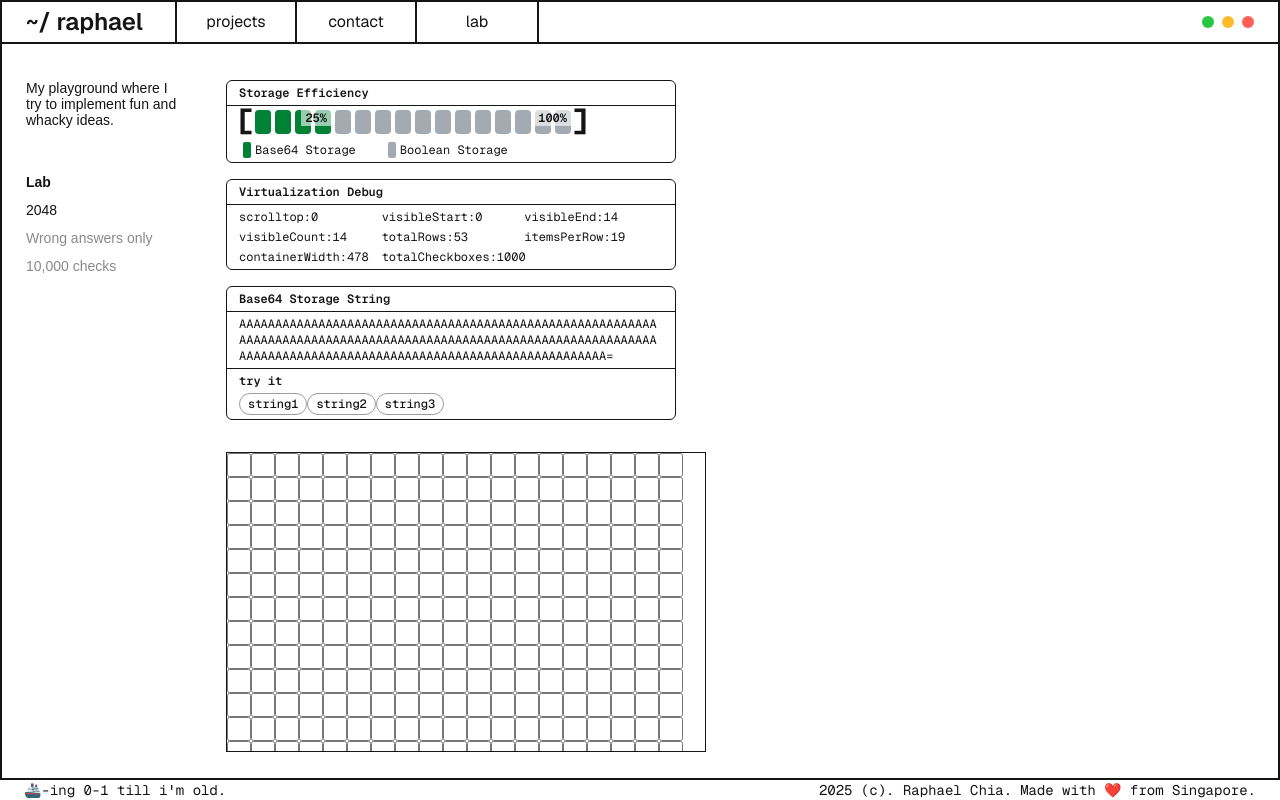
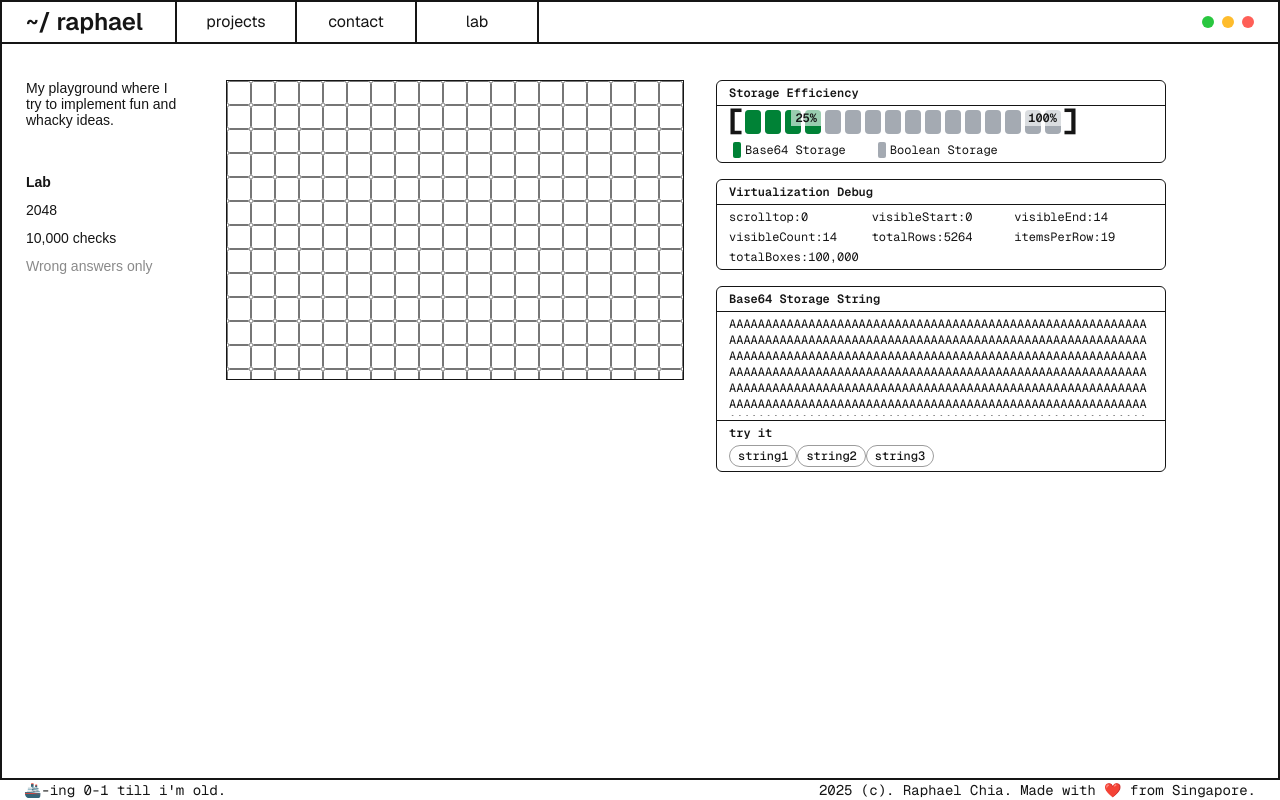
Before and after one commit to RaphaelChia/about-me, a Next.js app: page /lab/checks in a window 1280 px wide. Built offline with nearby package versions, Linux system fonts and the light colour scheme.

Commit message:
final ux pushes

```diff
--- a/src/app/globals.css
+++ b/src/app/globals.css
@@ -150,3 +150,8 @@ body {
     repeating-linear-gradient(45deg, #ffffff -6.25% 6.25%, #151515 0 18.75%);
   background-size: 200px 200px;
 }
+
+.no-scrollbar {
+  scrollbar-width: none;
+  -ms-overflow-style: none;
+}
--- a/src/app/lab/checks/components/checkbox.tsx
+++ b/src/app/lab/checks/components/checkbox.tsx
@@ -13,7 +13,7 @@ import { useCallback, useEffect, useMemo, useRef, useState } from 'react';
 // Configuration
 const BOX_DIMENSION = 24; // Size of each checkbox box
 const CONTAINER_HEIGHT = 300; // Height of the scrollable container
-const TOTAL_ITEMS = 1000; // You can adjust this number
+const TOTAL_ITEMS = 100000; // You can adjust this number
 
 const checkBoxStateAtom = atom<boolean[]>(Array(TOTAL_ITEMS).fill(false));
 
@@ -96,8 +96,7 @@ export const CheckboxWindow = () => {
             <div>visibleCount:{visibleCount}</div>
             <div>totalRows:{totalRows}</div>
             <div>itemsPerRow:{itemsPerRow}</div>
-            <div>containerWidth:{containerWidth}</div>
-            <div>totalCheckboxes:{TOTAL_ITEMS}</div>
+            <div>totalBoxes:{TOTAL_ITEMS.toLocaleString()}</div>
           </div>
         </ChecksDebugCard>
 
@@ -136,7 +135,7 @@ export const CheckboxWindow = () => {
           title="Base64 Storage String"
           className="w-full"
         >
-          <div className="w-full font-mono text-xs wrap-break-word">
+          <div className="no-scrollbar max-h-[100px] w-full overflow-y-auto font-mono text-xs wrap-break-word">
             {base64StorageString}
           </div>
         </ChecksDebugCard>
--- a/src/app/lab/checks/page.tsx
+++ b/src/app/lab/checks/page.tsx
@@ -2,7 +2,7 @@ import { CheckboxWindow } from '@/app/lab/checks/components/checkbox';
 
 const Page = () => {
   return (
-    <div className="pad-x-page pad-y-page flex w-full flex-col gap-8 max-sm:flex-col-reverse">
+    <div className="pad-x-page pad-y-page flex w-full flex-col gap-8 max-sm:flex-col-reverse xl:flex-row-reverse xl:justify-end">
       <CheckboxWindow />
     </div>
   );
--- a/src/app/lab/components/contents-sidebar.tsx
+++ b/src/app/lab/components/contents-sidebar.tsx
@@ -52,16 +52,16 @@ const contentItems: ContentItem[] = [
   },
   {
     type: 'link',
+    id: 'checks',
+    title: '10,000 checks',
+    href: '/lab/checks',
+    underConstruction: false,
+  },
+  {
+    type: 'link',
     id: 'chat',
     title: 'Wrong answers only',
     href: '/lab/chat',
-    underConstruction: true,
-  },
-  {
-    type: 'link',
-    id: 'checks',
-    title: '10,000 checks',
-    href: '/lab/checks',
     underConstruction: true,
   },
 ];
```
